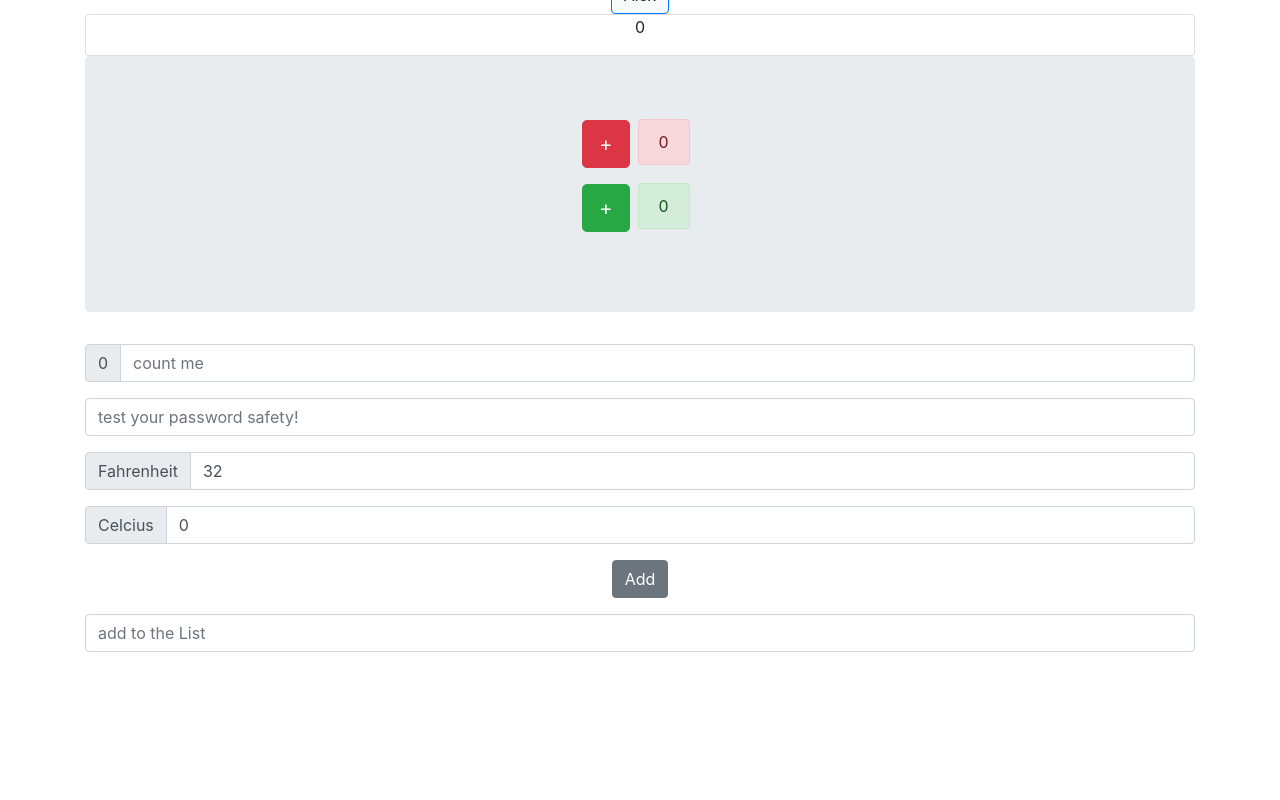
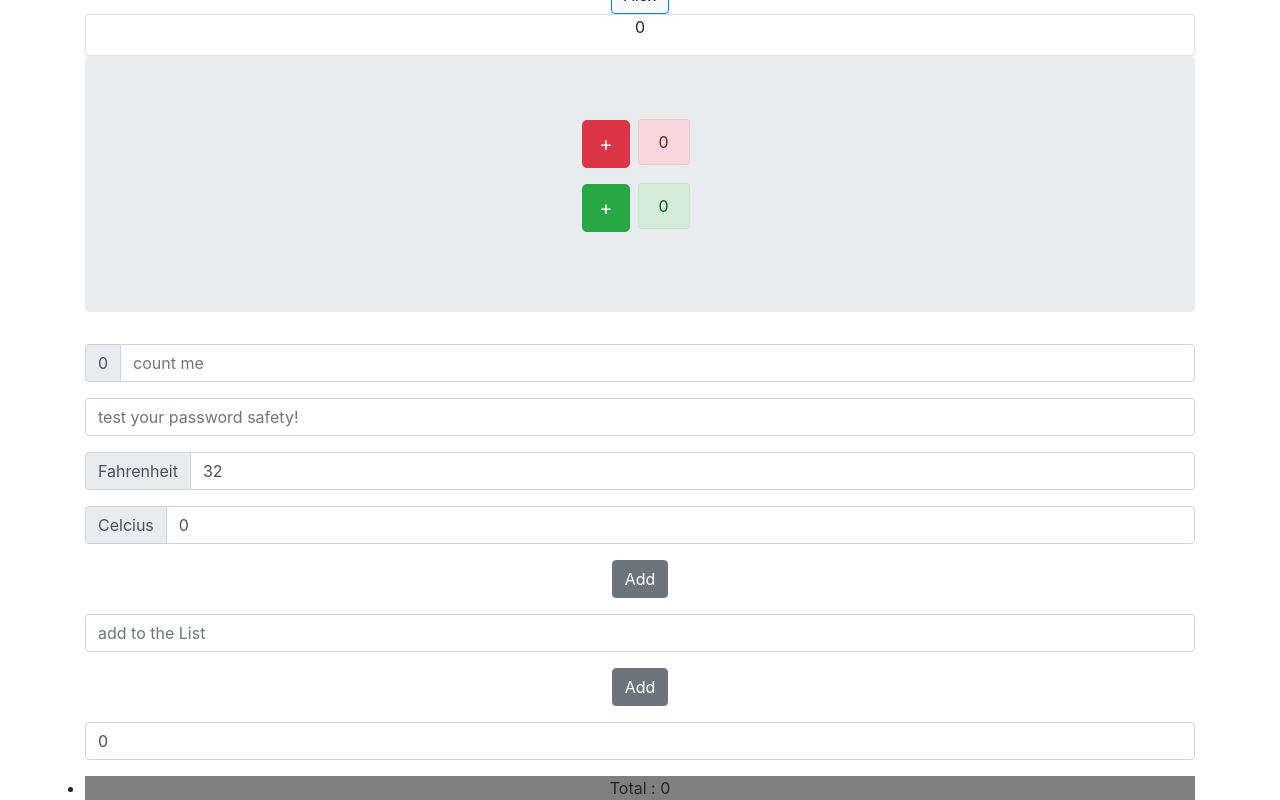
Before and after one commit to AlexanderBraatz/w910reactUI, a React (Create React App) app in the folder w910react/: page / in a window 1280 px wide. Shown: the part 1209-2009 px from the top of the page. Before the commit the page ends 1877 px from the top, so only its background shows below. Built offline with nearby package versions, Linux system fonts and the light colour scheme.

Commit message:
W9D3 chall 05-forms chall-05 made an Adder Component which combines List with a displayed total of all numbers in the state.array

```diff
--- a/w910react/src/App.js
+++ b/w910react/src/App.js
@@ -9,6 +9,7 @@ import Length from './components/05forms/Length'
 import PasswordStrength from './components/05forms/PasswordStrength'
 import TempConverter from './components/05forms/TempConverter'
 import List from './components/05forms/List'
+import Adder from './components/05forms/Adder'
 
 
 
@@ -23,6 +24,7 @@ function App() {
       <PasswordStrength />
       <TempConverter />
       <List />
+      <Adder />
     </div>
   );
 }
--- /dev/null
+++ b/w910react/src/components/05forms/Adder.jsx
@@ -0,0 +1,75 @@
+import React, { Component } from "react";
+
+class Adder extends Component {
+
+    constructor(props) {
+        super(props);
+
+        this.state= {
+            value : 0,
+            items: [],
+        }
+
+        this.handleSubmit = this.handleSubmit.bind(this);
+        this.handleChange = this.handleChange.bind(this);
+    }
+
+    handleSubmit(e) {
+        e.preventDefault(); //  dom browserer will insue that if we have   our own method to handel the event that conflictsa are resolved sensibly e.g. preventing default before running the default methods the dom has for the event
+
+        this.setState({
+            value : 0,
+            items: [...this.state.items, this.state.value],
+        })
+    }
+
+    handleChange(e) {
+
+        this.setState({ value : e.currentTarget.value });
+    }
+    //---  logic can be moved into methods , out from the render method,this should be done for readability so if there was more logic going on than a few line. this map could have stayed in render.
+    makeList() {
+         return this.state.items.map((value, i) => (
+            <li
+                className="list-group-item"
+                key={ i }>
+                { value }
+            </li>
+        ))
+    }
+    total() {
+        return this.state.items.reduce((total, value) => (+total + +value),0)
+    }
+    //---
+
+    render(){
+
+        return(
+            <>
+                <button
+                    onClick= { this.handleSubmit }
+                    type="button"
+                    className="btn btn-secondary mb-3">
+                    Add
+                </button>
+                <input
+                    type= "number"
+                    onChange= { this.handleChange }
+                    className= "form-control mb-3"
+                    value= { this.state.value }
+                    placeholder= "add to the List"
+                />
+
+                <ul className= "list-group">
+                    { this.makeList() }
+                    <li
+                        style= {{ backgroundColor : "grey"}}>
+                        Total : { this.total() }
+                    </li>
+                </ul>
+            </>
+        )
+    }
+}
+
+export default Adder;
```
Also changed, not shown: w910react/todo.txt.
